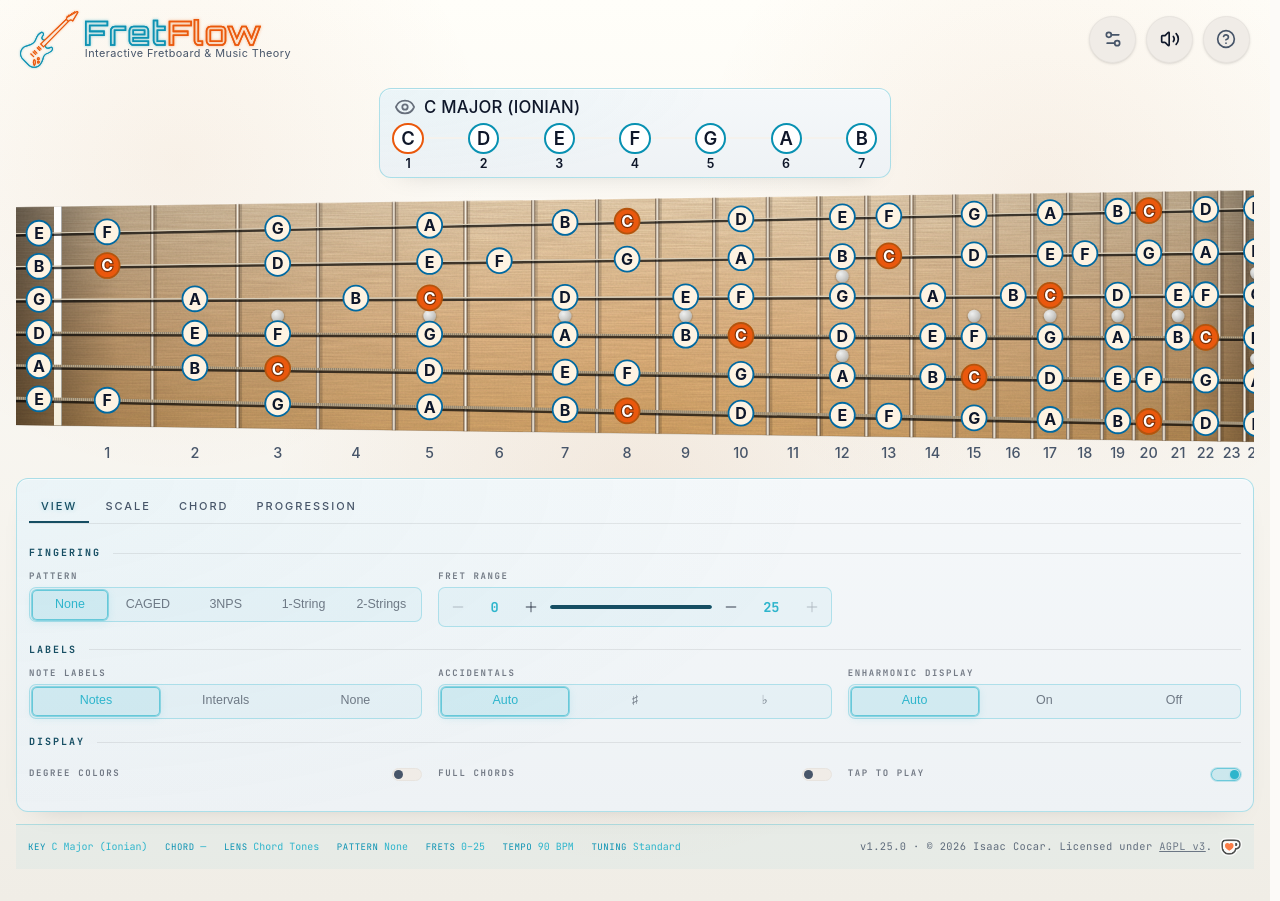
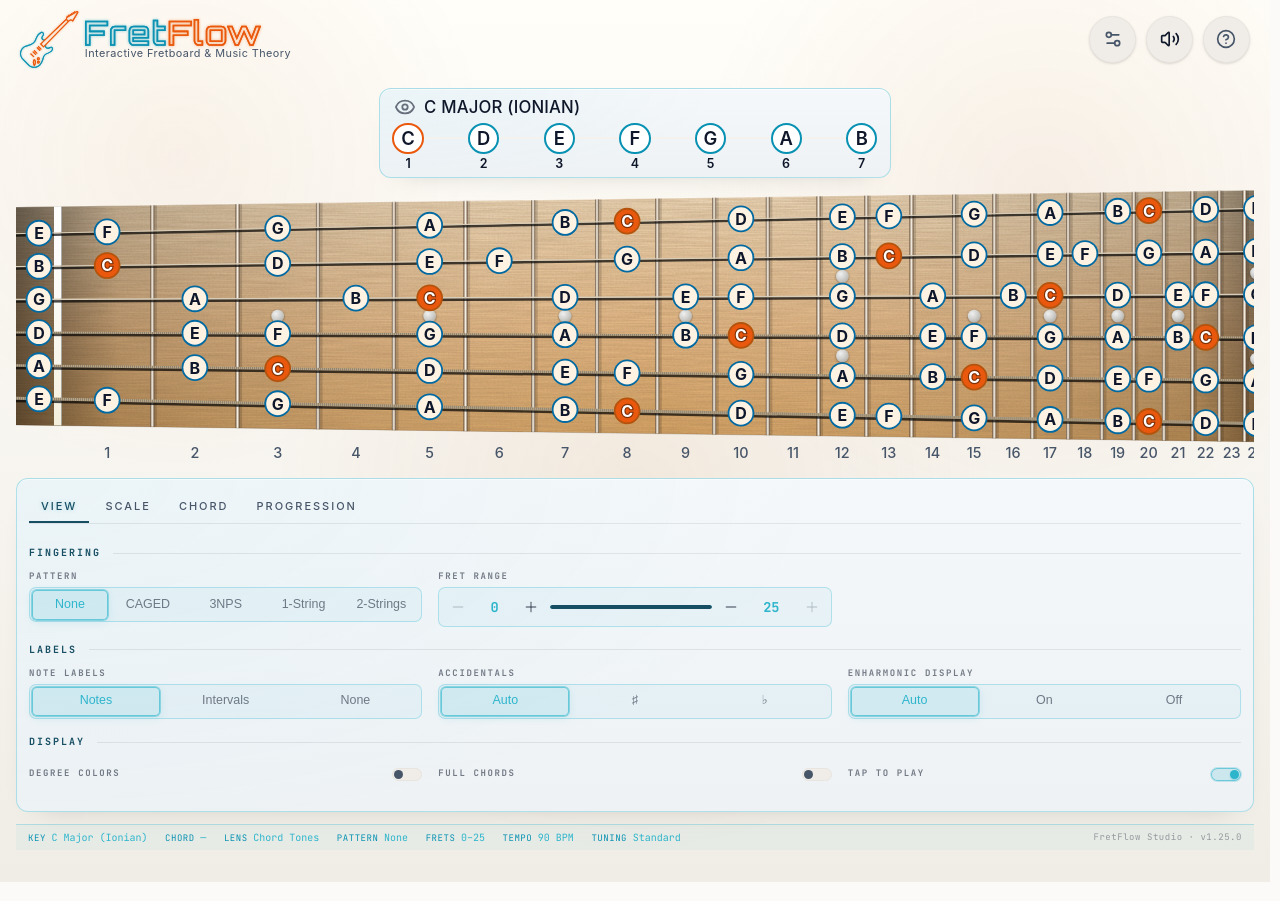
Before and after one commit to iecg/fretboard-app, a React (Vite) app: page / in a window 1280 px wide. Built offline with nearby package versions, Linux system fonts and the light colour scheme.

Commit message:
refactor(status-bar): use a slim version tag instead of VersionBadge

```diff
--- a/src/components/StatusBar/StatusBar.module.css
+++ b/src/components/StatusBar/StatusBar.module.css
@@ -43,3 +43,12 @@
   color: var(--dc-fg-strong);
   font-variant-numeric: tabular-nums;
 }
+
+.version {
+  flex: 0 0 auto;
+  font-size: 0.5625rem;
+  letter-spacing: 0.06em;
+  color: var(--dc-fg);
+  opacity: 0.7;
+  white-space: nowrap;
+}
--- a/src/components/StatusBar/StatusBar.tsx
+++ b/src/components/StatusBar/StatusBar.tsx
@@ -14,7 +14,6 @@ import {
   tuningNameAtom,
 } from "../../store/atoms";
 import { useTranslation } from "../../hooks/useTranslation";
-import { VersionBadge } from "../VersionBadge/VersionBadge";
 import styles from "./StatusBar.module.css";
 
 /** Placeholder for a field with no current value. */
@@ -83,7 +82,9 @@ export function StatusBar() {
           </div>
         ))}
       </dl>
-      <VersionBadge />
+      <span className={styles.version} data-testid="status-version">
+        FretFlow Studio · v{__APP_VERSION__}
+      </span>
     </div>
   );
 }
```
Also changed, not shown: 1 other file (tests, documents, lock files or other folders).
